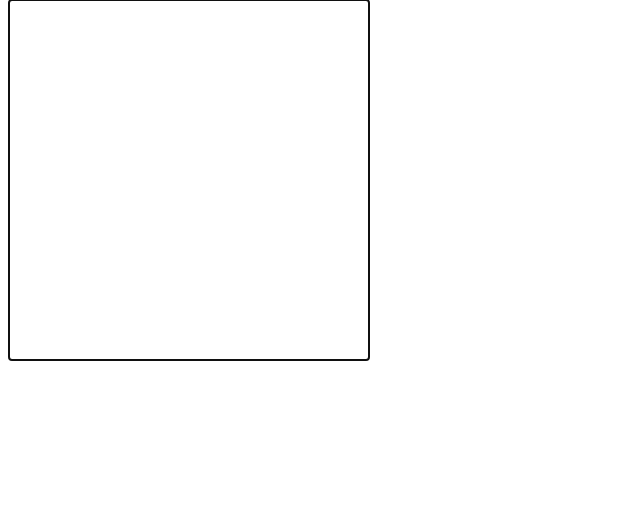
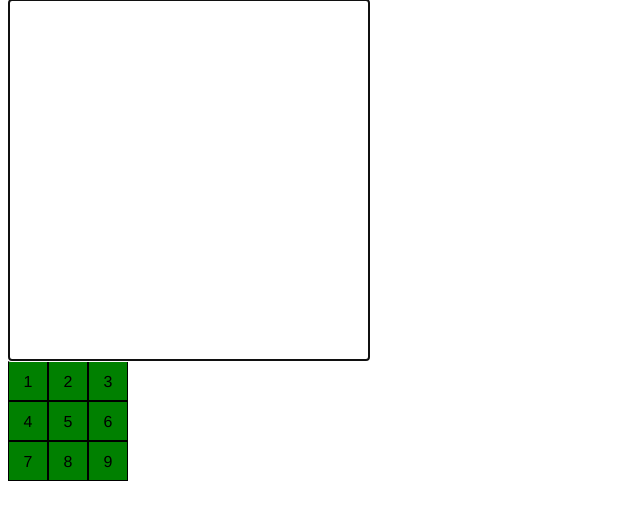
Before and after one commit to jannotti/special-a-sudoku, a Django app: template sudoku/play/templates/show.html in a window 1280 px wide. Shown: the part 290-800 px from the top of the page, without its empty margins (0-640 px from the left). Run offline with Django 3.2, Linux system fonts and the light colour scheme; the template is opened without the code that fills it, so the values that code supplies are empty.

Commit message:
add a tapping grid

```diff
--- a/sudoku/play/static/play/styles.css
+++ b/sudoku/play/static/play/styles.css
@@ -63,6 +63,24 @@ div.board div.sq.b8:hover {
   background-color: #fb8;
 }
 
+#grid{
+  width:120px;
+  height:120px;
+}
+
+div.littleboard{
+  width: 40px;
+  height: 40px;
+  background-color: green;
+  border: 1px solid black;
+  font: 16px Helvetica;
+  text-align: center;
+  line-height: 40px;
+  vertical-align: top;
+  float: left;
+}
+
+
 .timer {
   text-align: center;
   font-size: 60px;
--- a/sudoku/play/templates/show.html
+++ b/sudoku/play/templates/show.html
@@ -41,6 +41,19 @@
         {% endfor %}
       {% endfor %}
     </div>
+<div id="grid">
+    <div class="littleboard">1</div>
+    <div class="littleboard">2</div>
+    <div class="littleboard">3</div>
+
+    <div class="littleboard">4</div>
+    <div class="littleboard">5</div>
+    <div class="littleboard">6</div>
+
+    <div class="littleboard">7</div>
+    <div class="littleboard">8</div>
+    <div class="littleboard">9</div>
+<div>
 
     <script src="{% static "play/jquery-3.3.1.js" %}"></script>
     <script>
```
